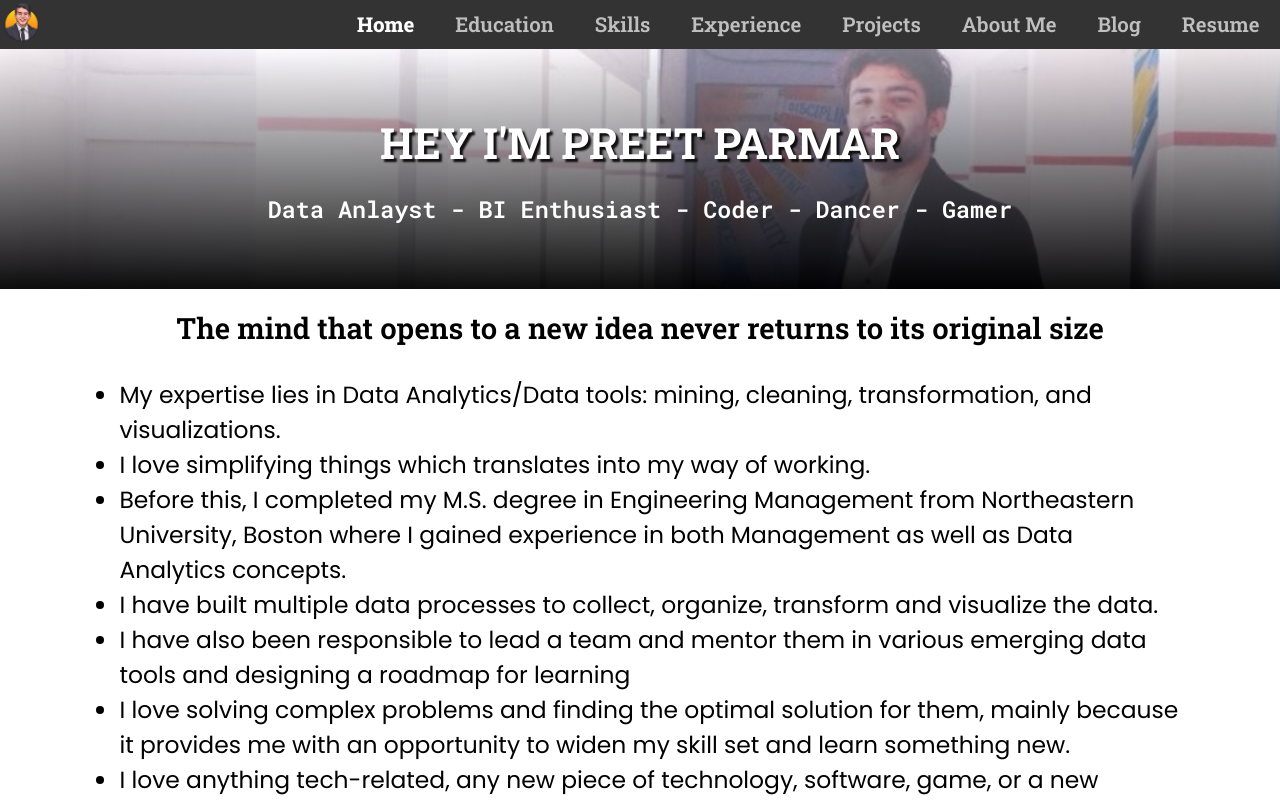
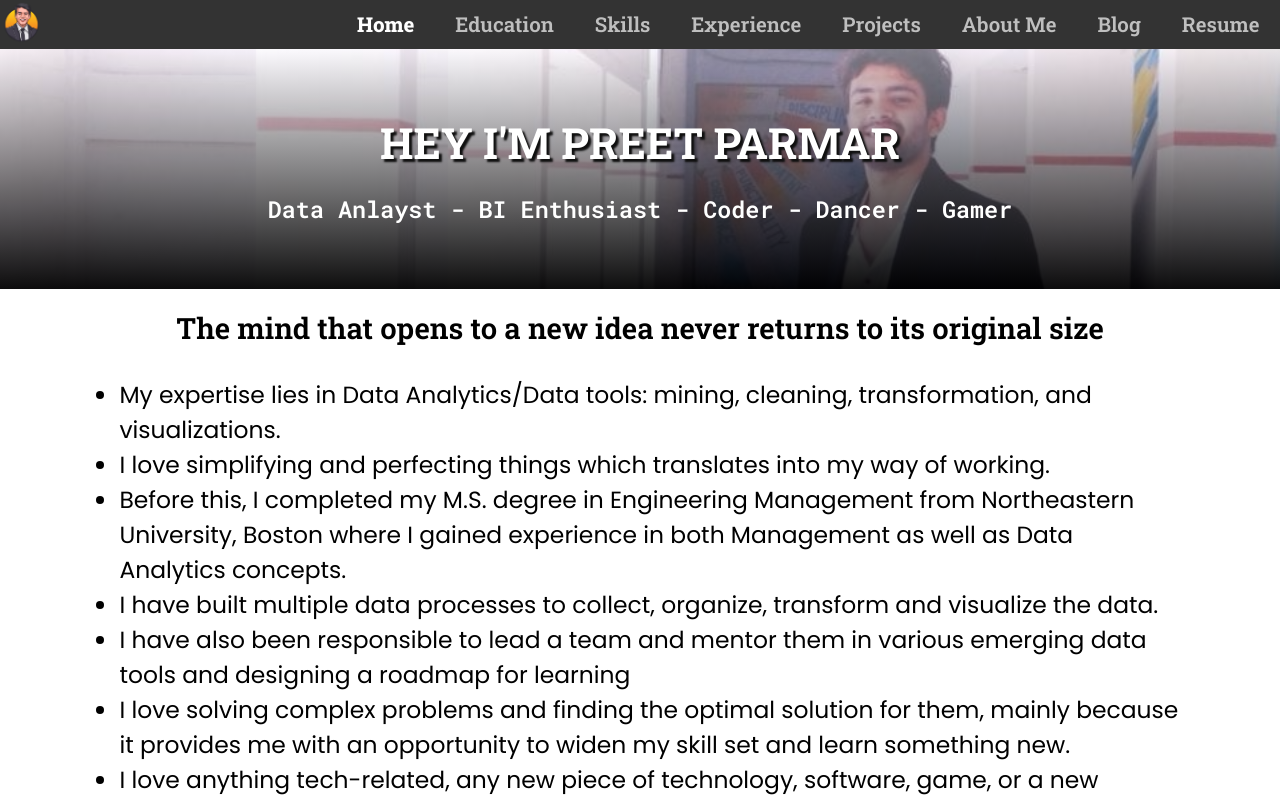
Before and after one commit to preetparmar/my-react-website, a React (Create React App) app: page / in a window 1280 px wide. Shown: the top 800 px of the page. Built offline with nearby package versions, Linux system fonts and the light colour scheme.

Commit message:
Updated sentence

```diff
--- a/src/resources/data/HomeData.js
+++ b/src/resources/data/HomeData.js
@@ -15,7 +15,7 @@ const HomeData = {
     "The mind that opens to a new idea never returns to its original size",
   details: [
     "My expertise lies in Data Analytics/Data tools: mining, cleaning, transformation, and visualizations.",
-    "I love simplifying things which translates into my way of working.",
+    "I love simplifying and perfecting things which translates into my way of working.",
     "Before this, I completed my M.S. degree in Engineering Management from Northeastern University, Boston where I gained experience in both Management as well as Data Analytics concepts.",
     "I have built multiple data processes to collect, organize, transform and visualize the data.",
     "I have also been responsible to lead a team and mentor them in various emerging data tools and designing a roadmap for learning",
```
